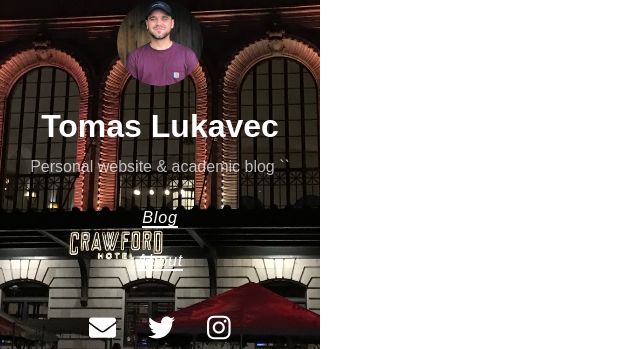
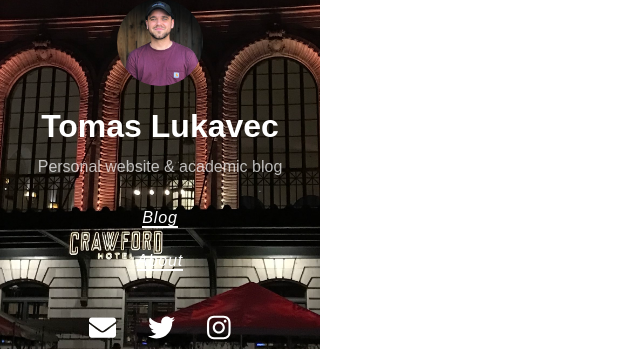
Before and after one commit to tomlukavec/tomlukavecX.github.io, a Jekyll site: the page built from categories.md, in a window 1280 px wide. Shown: the part 272-621 px from the top of the page, without its empty margins (0-640 px from the left). Built offline with Jekyll 4.4.1, drawn with Linux system fonts in a browser that asks for light colours; nearby versions of some CDN libraries.

```diff
--- a/_config.yml
+++ b/_config.yml
@@ -1,6 +1,6 @@
 # Setup
 title: Tomas Lukavec
-description: Personal website & academic blog `<em>`
+description: Personal website & academic blog<em>
 # url: https://tomlukavec.github.io
 avatar: /avatar.jpg
 paginate: 5
```
